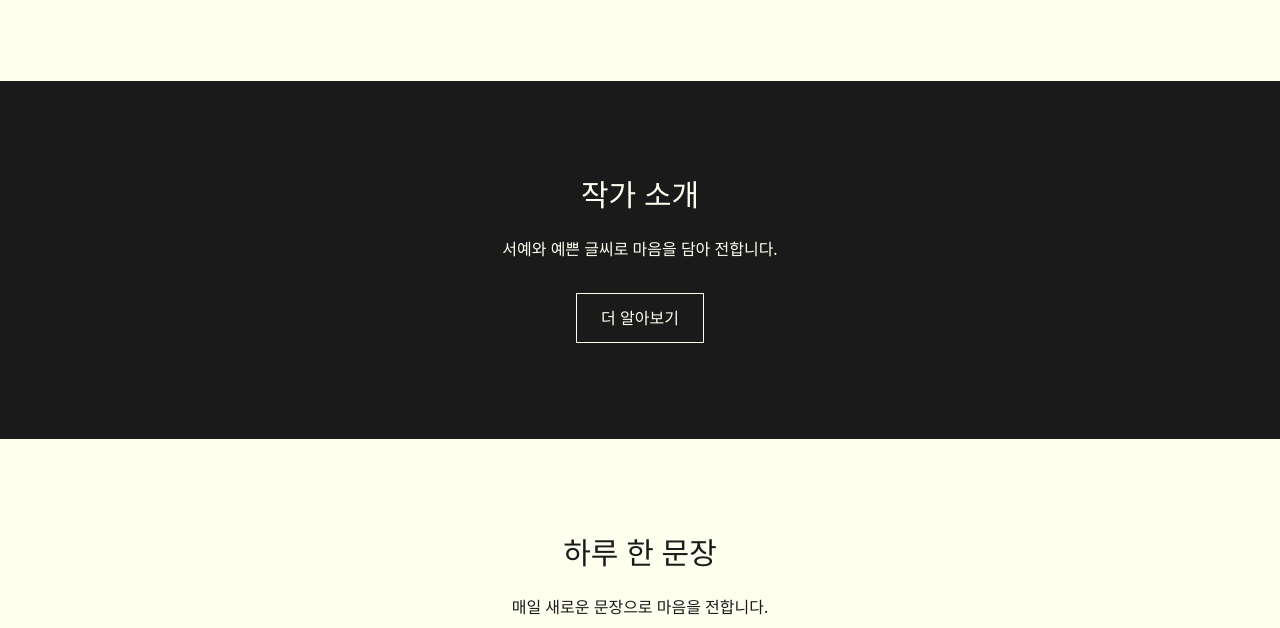
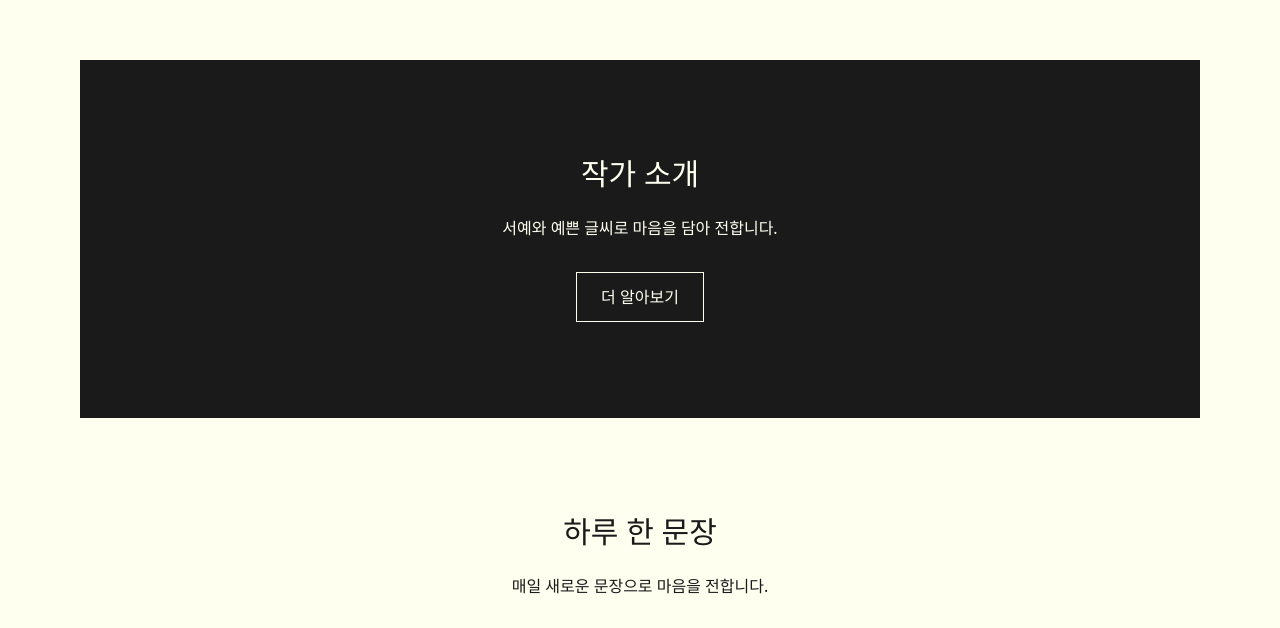
Before and after one commit to lazywhiz-main/damda2, a Next.js app: page / in a window 1280 px wide. Shown: the part 1400-2028 px from the top of the page. Built offline with nearby package versions, Linux system fonts and the light colour scheme.

Commit message:
Fix: Center align main content with proper spacing

```diff
--- a/src/app/layout.tsx
+++ b/src/app/layout.tsx
@@ -31,7 +31,7 @@
     <html lang="ko" className={`${notoSerifKr.variable} ${nanumPen.variable}`}>
       <body className="bg-ivory text-ink min-h-screen">
         <Navigation />
-        <main>{children}</main>
+        <main className="container mx-auto px-4 py-8 max-w-6xl">{children}</main>
       </body>
     </html>
   );
```
